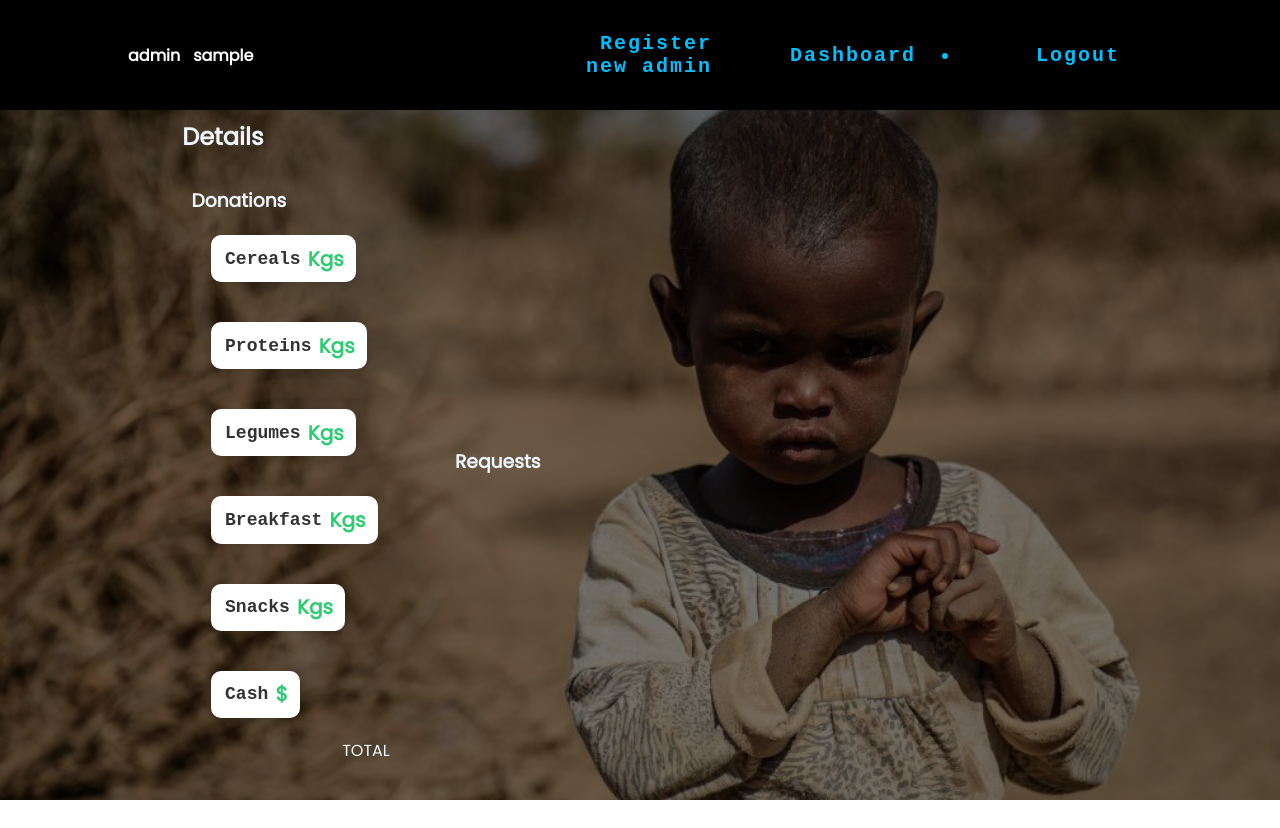
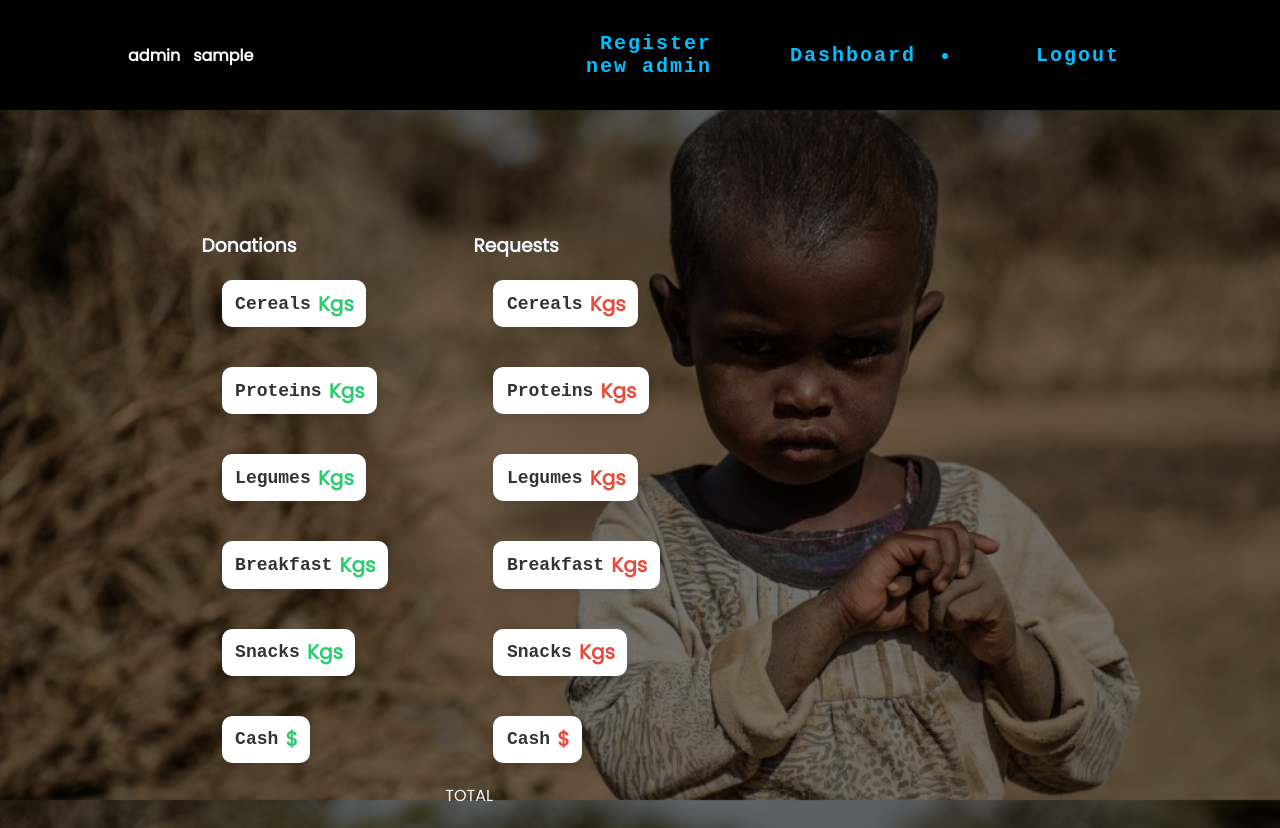
Before and after one commit to KambonoJeff/REACT-FRONT_DONATION_API, a React (Create React App) app: page /request/compare in a window 1280 px wide. Before the commit the page ends 800 px from the top, so only its background shows below. Built offline with nearby package versions, Linux system fonts and the light colour scheme; no server answers; sample sign-in values are in the browser's storage.

Commit message:
modified the system

```diff
--- a/src/components/cards/CompareCards.jsx
+++ b/src/components/cards/CompareCards.jsx
@@ -37,9 +37,12 @@ const CompareCards = () => {
 
   return (
     <>
+    <br />
+    <br />
+    <br />
+    <br />
+      <div align='center' className="grid box">
         <div className="grid box">
-        <div className="grid box">
-            <h2>Details</h2>
             <div className="flex box">
             <div className="card-container">
                 <h3>Donations</h3>
@@ -73,6 +76,33 @@ const CompareCards = () => {
             </div>
         <div className="card-container">
             <h3>Requests</h3>
+            <div className="grid">
+                <div class="card3 ">
+            <div class="amount negative">Kgs {sum[0]}</div>
+            <div class="title"> Cereals </div>
+        </div>
+
+        <div class="card3 ">
+            <div class="amount negative">Kgs {sum[1]}</div>
+            <div class="title"> Proteins </div>
+        </div>
+        <div class="card3 ">
+            <div class="amount negative">Kgs {sum[2]}</div>
+            <div class="title"> Legumes </div>
+        </div>
+        <div class="card3 ">
+            <div class="amount negative">Kgs {sum[3]}</div>
+            <div class="title"> Breakfast </div>
+        </div>
+        <div class="card3 ">
+            <div class="amount negative">Kgs {sum[4]}</div>
+            <div class="title"> Snacks </div>
+        </div>
+        <div class="card3 ">
+            <div class="amount negative">${sum[5]}</div>
+            <div class="title"> Cash </div>
+        </div>
+                </div>
         </div>
         </div>
         </div>
```
Lines whose indentation alone changed are shown as unchanged.
